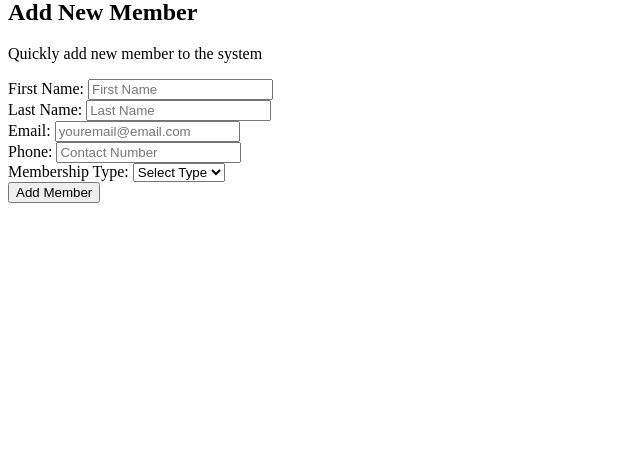
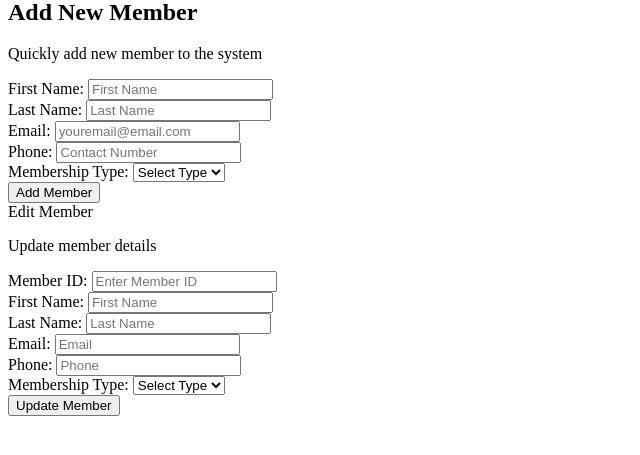
Before and after one commit to Eewonn/Gym-Management-System, a PHP site: page /app/pages/members.php in a window 1280 px wide. Shown: the part 254-709 px from the top of the page, without its empty margins (0-640 px from the left). Run offline with PHP 8.4, Linux system fonts and the light colour scheme; data that the repository does not hold is empty.

Commit message:
added an edit member form

```diff
--- /dev/null
+++ b/app/includes/editmember.php
@@ -0,0 +1,5 @@
+<div class="bg-black/70 fixed inset-0 z-50 flex justify-center items-center"></div>
+    <div class="border p-4 bg-[#101010] rounded-md">
+        <!-- Content here -->
+    </div>
+</div>
--- a/app/pages/members.php
+++ b/app/pages/members.php
@@ -95,7 +95,9 @@
         </div>
 
         <!-- Add New Member Form (Right Side) -->
-        <div class="w-1/3 h-full border p-4 bg-[#101010] rounded-md">
+        <div class="w-1/3 flex flex-col gap-8">
+
+            <div class="h-full border p-4 bg-[#101010] rounded-md">
                 <h2 class="text-xl font-bold mb-2 text-white">Add New Member</h2>
                 <p class="text-sm text-gray-400 mb-4">Quickly add new member to the system</p>
                 <form method="POST">
@@ -134,7 +136,52 @@
                     </div>
                 </form>
             </div>
+
+            <div class="h-full border p-4 bg-[#101010] rounded-md>
+                <h2 class="text-xl font-bold mb-2 text-white">Edit Member</h2>
+                <p class="text-sm text-gray-400 mb-4">Update member details</p>
+                <form method="POST" action="app/includes/editmember.php">
+                    <div class="mb-4">
+                        <label class="mb-1 text-base font-medium text-gray-200">Member ID:</label>
+                        <input type="text" name="member_id" placeholder="Enter Member ID" required class="w-full px-2 py-1 rounded bg-black text-white border border-gray-600 focus:outline-none focus:ring-2 focus:ring-blue-500">
                     </div>
+                    <div class="mb-4">
+                        <label class="mb-1 text-base font-medium text-gray-200">First Name:</label>
+                        <input type="text" name="first_name" placeholder="First Name" class="w-full px-2 py-1 rounded bg-black text-white border border-gray-600 focus:outline-none focus:ring-2 focus:ring-blue-500">
+                    </div>
+                    <div class="mb-4">
+                        <label class="mb-1 text-base font-medium text-gray-200">Last Name:</label>
+                        <input type="text" name="last_name" placeholder="Last Name" class="w-full px-2 py-1 rounded bg-black text-white border border-gray-600 focus:outline-none focus:ring-2 focus:ring-blue-500">
+                    </div>
+                    <div class="mb-4">
+                        <label class="mb-1 text-base font-medium text-gray-200">Email:</label>
+                        <input type="email" name="email" placeholder="Email" class="w-full px-2 py-1 rounded bg-black text-white border border-gray-600 focus:outline-none focus:ring-2 focus:ring-blue-500">
+                    </div>
+                    <div class="mb-4">
+                        <label class="mb-1 text-base font-medium text-gray-200">Phone:</label>
+                        <input type="text" name="phone" placeholder="Phone" class="w-full px-2 py-1 rounded bg-black text-white border border-gray-600 focus:outline-none focus:ring-2 focus:ring-blue-500">
+                    </div>
+                    <div class="mb-4">
+                        <label class="mb-1 text-base font-medium text-gray-200">Membership Type:</label>
+                        <select name="membership_type" class="w-full px-2 py-1 rounded bg-black text-white border border-gray-600 focus:outline-none focus:ring-2 focus:ring-blue-500">
+                            <option value="">Select Type</option>
+                            <option value="Basic">Basic</option>
+                            <option value="Standard">Standard</option>
+                            <option value="Premium">Premium</option>
+                        </select>
+                    </div>
+                    <div class="mt-4">
+                        <button type="submit" name="edit_member" class="w-full bg-[#800080] hover:bg-[#690069] cursor-pointer text-white font-semibold py-2 px-6 rounded shadow transition duration-200">
+                            Update Member
+                        </button>
+                    </div>
+                </form>
+            </div>
+
+        </div>
+
+    </div>
+
 
 
 </body>
```
Lines whose indentation alone changed are shown as unchanged.
